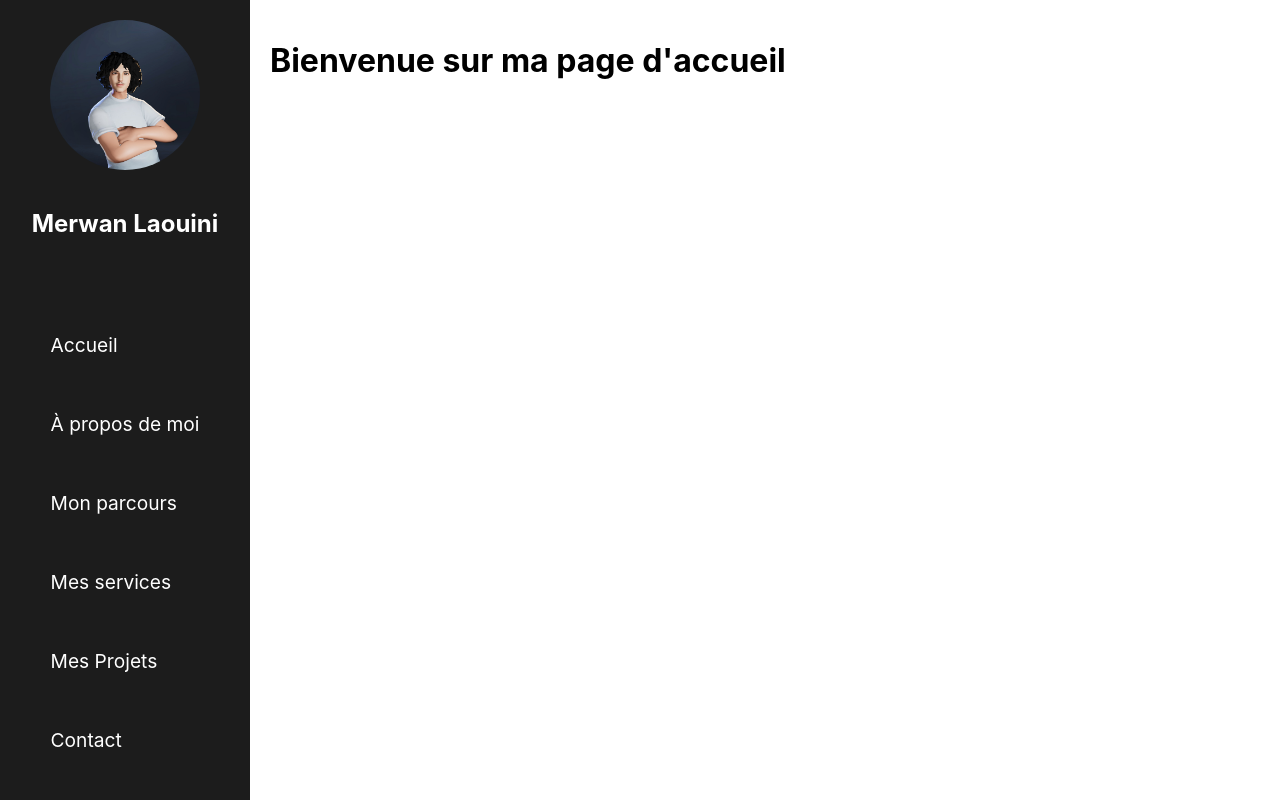
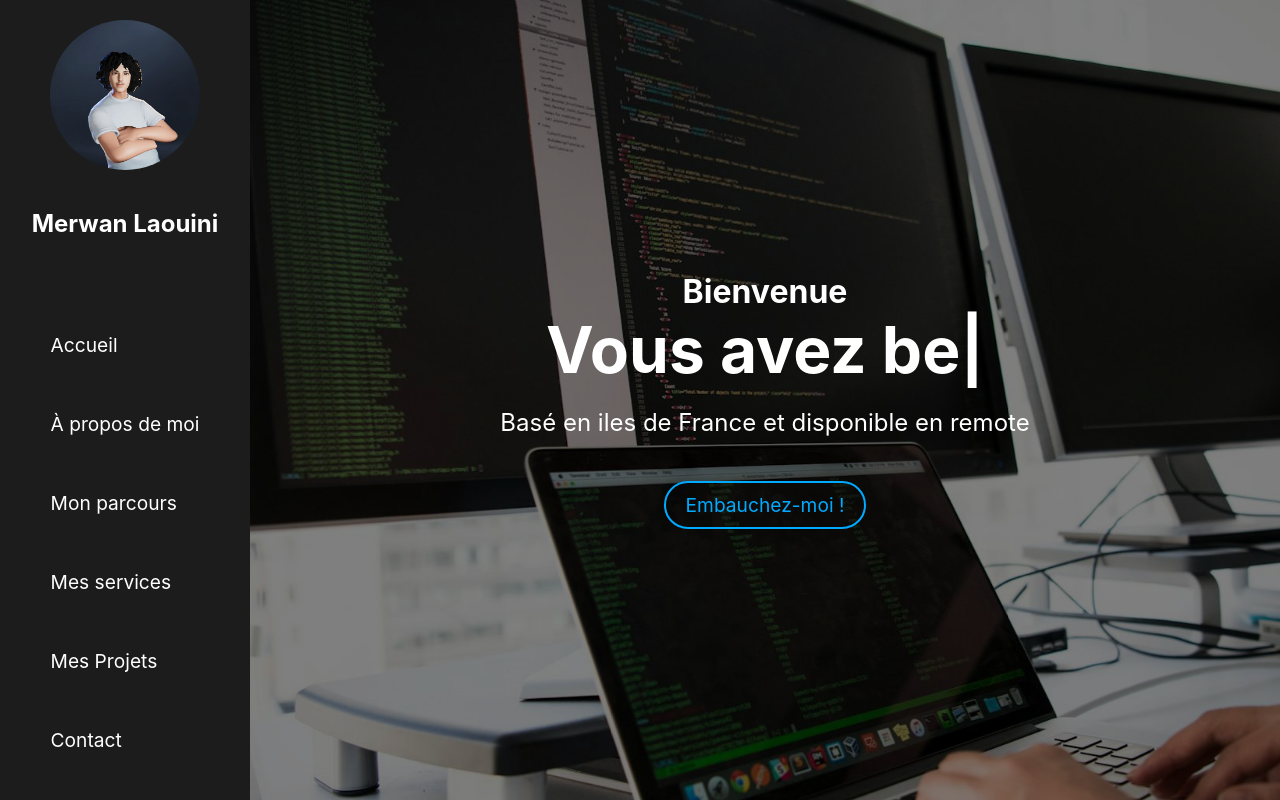
Before and after one commit to Meerwaan/portfoliov2, a React (Create React App) app: page / in a window 1280 px wide. Built offline with nearby package versions, Linux system fonts and the light colour scheme.

Commit message:
section accueil fini

```diff
--- a/package.json
+++ b/package.json
@@ -8,7 +8,9 @@
     "@testing-library/user-event": "^13.5.0",
     "react": "^18.3.1",
     "react-dom": "^18.3.1",
+    "react-parallax": "^3.5.1",
     "react-scripts": "5.0.1",
+    "react-typed": "^2.0.12",
     "web-vitals": "^2.1.4"
   },
   "scripts": {
--- /dev/null
+++ b/src/Components/Home/HeroSection/HeroSection.css
@@ -0,0 +1,60 @@
+.hero-section {
+    height: 100vh; /* La section occupe toute la hauteur de la fenêtre */
+    display: flex;
+    justify-content: center;
+    align-items: center;
+    position: relative;
+    color: white;
+    text-align: center;
+}
+
+.hero-section::before {
+    content: "";
+    position: absolute;
+    top: 0;
+    left: 0;
+    width: 100%;
+    height: 100%;
+    background-color: rgba(0, 0, 0, 0.5); /* Couleur sombre avec opacité */
+    z-index: 1; /* S'assure que le flou est en dessous du texte */
+}
+
+.hero-section .content {
+    margin-left: 0;
+    position: relative;
+    z-index: 2; /* Assure que le texte est au-dessus de l'effet de flou */
+}
+
+.hero-section h1 {
+    font-size: 2rem;
+    margin: 0;
+}
+
+.hero-section h2 {
+    font-size: 4rem;
+    margin: 0;
+}
+
+.hero-section p {
+    font-size: 1.5rem;
+    margin-top: 20px;
+}
+
+.Btn-contact {
+    display: inline-block;
+    margin-top: 20px;
+    padding: 10px 20px;
+    font-size: 1.2rem;
+    color: #00aaff;
+    background-color: transparent;
+    border: 2px solid #00aaff;
+    text-decoration: none;
+    border-radius: 100px;
+    transition: all 0.3s ease;
+}
+
+.Btn-contact:hover {
+    color: white;
+    background-color: #00aaff;
+    border: 2px solid #00aaff;
+}
--- /dev/null
+++ b/src/Components/Home/HeroSection/HeroSection.js
@@ -0,0 +1,34 @@
+import React from 'react';
+import { Parallax } from 'react-parallax';
+import {ReactTyped} from 'react-typed';
+import './HeroSection.css';
+import BackgroundImage from '../../../Assets/heroBg.jpg';
+
+function HeroSection() {
+    return (
+        <Parallax bgImage={BackgroundImage} strength={200}>
+            <div className="hero-section" id="accueil">
+                <div className="content">
+                    <h1>Bienvenue</h1>
+                    <h2>
+                        <ReactTyped
+                        strings={[
+                            "Je suis Merwan Laouini",
+                            "Vous avez besoin d'un développeur Front-end",
+                            "Vous avez besoin d'un développeur Back-end",
+                            "Vous avez besoin d'un développeur Full-stack !"
+                        ]}
+                        typeSpeed={70}
+                        backSpeed={60}
+                        loop
+                    />
+                    </h2>
+                    <p>Basé en iles de France et disponible en remote</p>
+                    <a href="#contact" className="Btn-contact">Embauchez-moi !</a>
+                </div>
+            </div>
+        </Parallax>
+    );
+}
+
+export default HeroSection;
--- a/src/Components/Home/SideMenu/SideMenu.js
+++ b/src/Components/Home/SideMenu/SideMenu.js
@@ -21,13 +21,14 @@ function SideMenu() {
                 <ul>
                     <li>
                         <a
-                            href="#hero"
-                            className={activeSection === 'hero' ? 'active' : ''}
-                            onClick={() => handleLinkClick('hero')}
+                            href="#accueil"
+                            className={activeSection === 'accueil' ? 'active' : ''}
+                            onClick={() => handleLinkClick('accueil')}
                         >
                             Accueil
                         </a>
                     </li>
+
                     <li>
                         <a
                             href="#about"
@@ -76,7 +77,8 @@ function SideMenu() {
                 </ul>
             </nav>
             <div className="social-icons">
-                <a href="https://www.linkedin.com/in/merwan-laouini-4b5688204/" target="_blank" rel="noopener noreferrer">
+                <a href="https://www.linkedin.com/in/merwan-laouini-4b5688204/" target="_blank"
+                   rel="noopener noreferrer">
                     <img src={LinkedInIcon} alt="LinkedIn" className="social-icon"/>
                 </a>
                 <a href="https://github.com/Meerwaan" target="_blank" rel="noopener noreferrer">
--- a/src/Views/Home/Home.css
+++ b/src/Views/Home/Home.css
@@ -5,6 +5,6 @@
 
 .content {
     margin-left: 250px; /* Assurez-vous que cela correspond à la largeur de votre menu latéral */
-    padding: 20px;
     flex: 1;
+    align-items: center;
 }
--- a/src/Views/Home/Home.js
+++ b/src/Views/Home/Home.js
@@ -1,14 +1,14 @@
 import React from 'react';
 import SideMenu from "../../Components/Home/SideMenu/SideMenu";
 import './Home.css';
+import HeroSection from "../../Components/Home/HeroSection/HeroSection";
 
 function Home() {
     return (
         <div className="home-container">
             <SideMenu />
             <div className="content">
-                {/* Les autres sections de la page iront ici */}
-                <h1>Bienvenue sur ma page d'accueil</h1>
+            <HeroSection />
             </div>
         </div>
     );
```
Also changed, not shown: src/Assets/heroBg.jpg (added), 1 other file (tests, documents, lock files or other folders).
